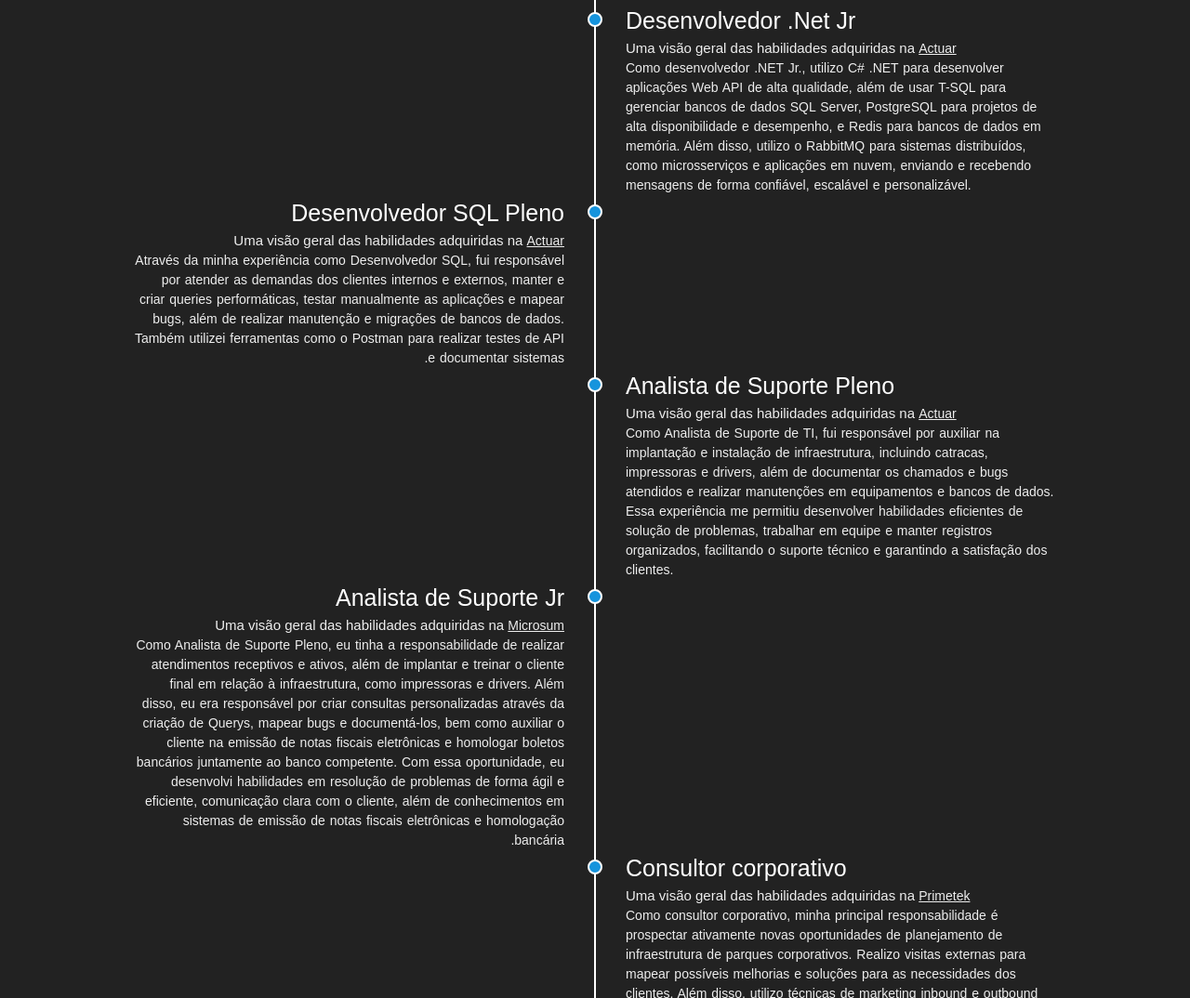
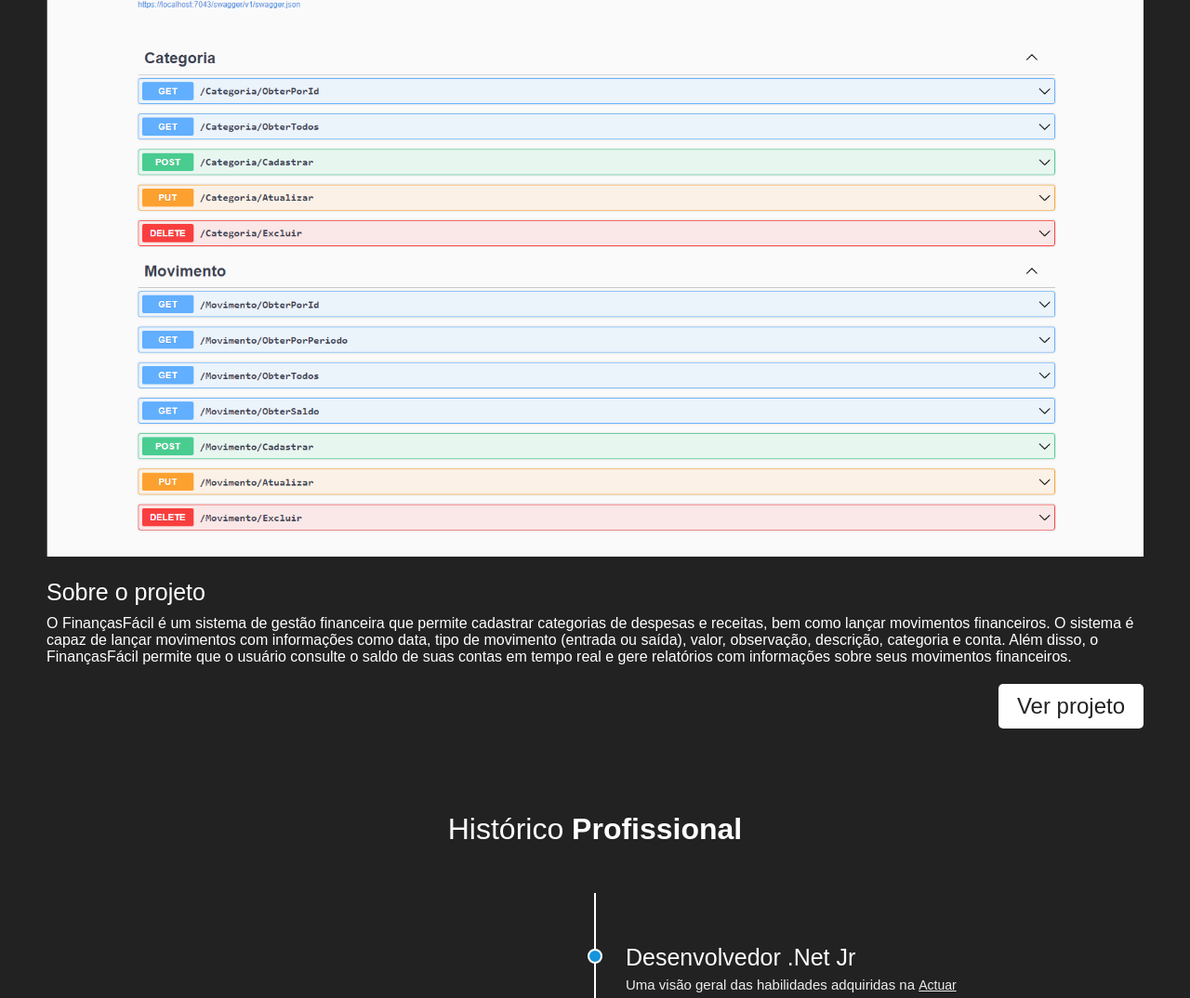
Before and after one commit to devedsonsantos/es3.0, a plain HTML site: page index.html in a window 1280 px wide. Shown: the part 1092-2166 px from the top of the page at 93% size. Drawn offline with Linux system fonts and the light colour scheme.

Commit message:
Implementado section Portfólio

```diff
--- a/index.html
+++ b/index.html
@@ -55,6 +55,30 @@
                         forma confiável, escalável e personalizável.</p>
                 </div>
             </div>
+        </div>
+    </section>
+
+    <section class="portfolio" id="portfolio">
+        <div class="container">
+            <h2>Portfólio</h2>
+            <ul class="portfolio-list">
+                <li class="portfolio-item">
+                    <div class="portfolio-item-img">
+                        <img src="img/projeto1.png" alt="projeto Finanças Fácil">
+                    </div>
+                    <div class="portfolio-item-info">
+                        <h3>Sobre o projeto</h3>
+                        <p>O FinançasFácil é um sistema de gestão financeira que permite cadastrar categorias de despesas e receitas,
+                            bem como lançar movimentos financeiros. O sistema é capaz de lançar movimentos com informações como data,
+                            tipo de movimento (entrada ou saída), valor, observação, descrição, categoria e conta. Além disso,
+                            o FinançasFácil permite que o usuário consulte o saldo de suas contas em tempo real e gere relatórios com
+                            informações sobre seus movimentos financeiros.</p>
+                        <div class="portfolio-item-call">
+                            <a href="https://github.com/devedsonsantos/financas-facil-api" target="_blank" class="btn">Ver projeto</a>
+                        </div>
+                    </div>
+                </li>
+            </ul>
         </div>
     </section>
 
--- a/main.css
+++ b/main.css
@@ -139,6 +139,65 @@ body {
     margin-left: 28px;
     margin-right: 5px;
     color: #eee;
+}
+
+.portfolio {
+    margin-top: -100px;
+    color: #fff;
+    padding: 50px;
+}
+
+.portfolio .container {
+    max-width: 1200px;
+    margin: 0 auto;
+}
+
+.portfolio h2 {
+    font-size: 2rem;
+    text-align: center;
+    margin-bottom: 40px;
+}
+
+.portfolio-list {
+    list-style: none;
+    padding: 0;
+    margin: 0;
+}
+
+.portfolio-item {
+    display: flex;
+    flex-wrap: wrap;
+    margin-bottom: 40px;
+}
+
+.portfolio-item-img {
+    flex-basis: 100%;
+    max-width: 100%;
+    margin-bottom: 20px;
+}
+
+.portfolio-item-img img {
+    max-width: 100%;
+    height: auto;
+}
+
+.portfolio-item-info {
+    flex-basis: 100%;
+}
+
+.portfolio-item-info h3 {
+    margin-bottom: 10px;
+    font-size: 25px;
+    font-weight: 500
+}
+
+.portfolio-item-info p {
+    font-size: 16px;
+    margin-bottom: 20px;
+}
+
+.portfolio-item-call {
+    text-align: right;
 }
 
 .timeline h2 {
```
Also changed, not shown: img/projeto.png (added), img/projeto1.png (added).
